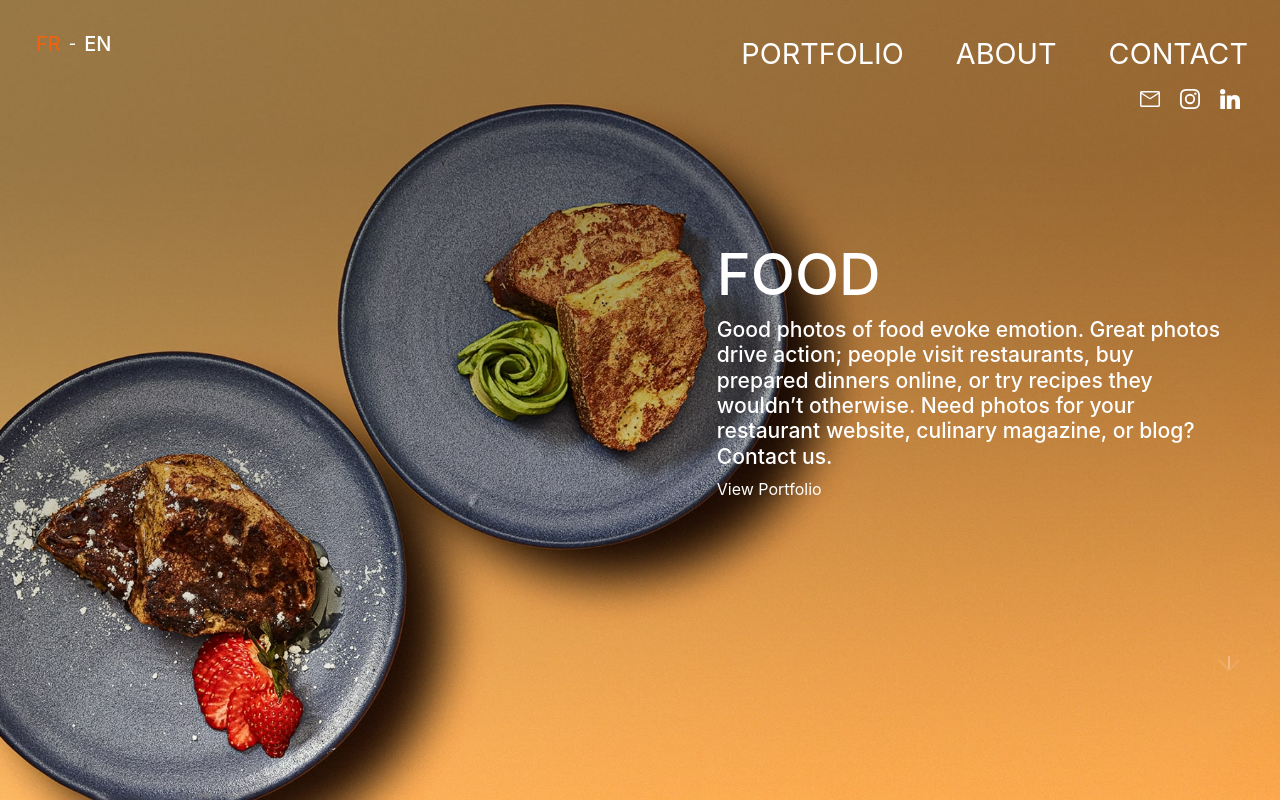
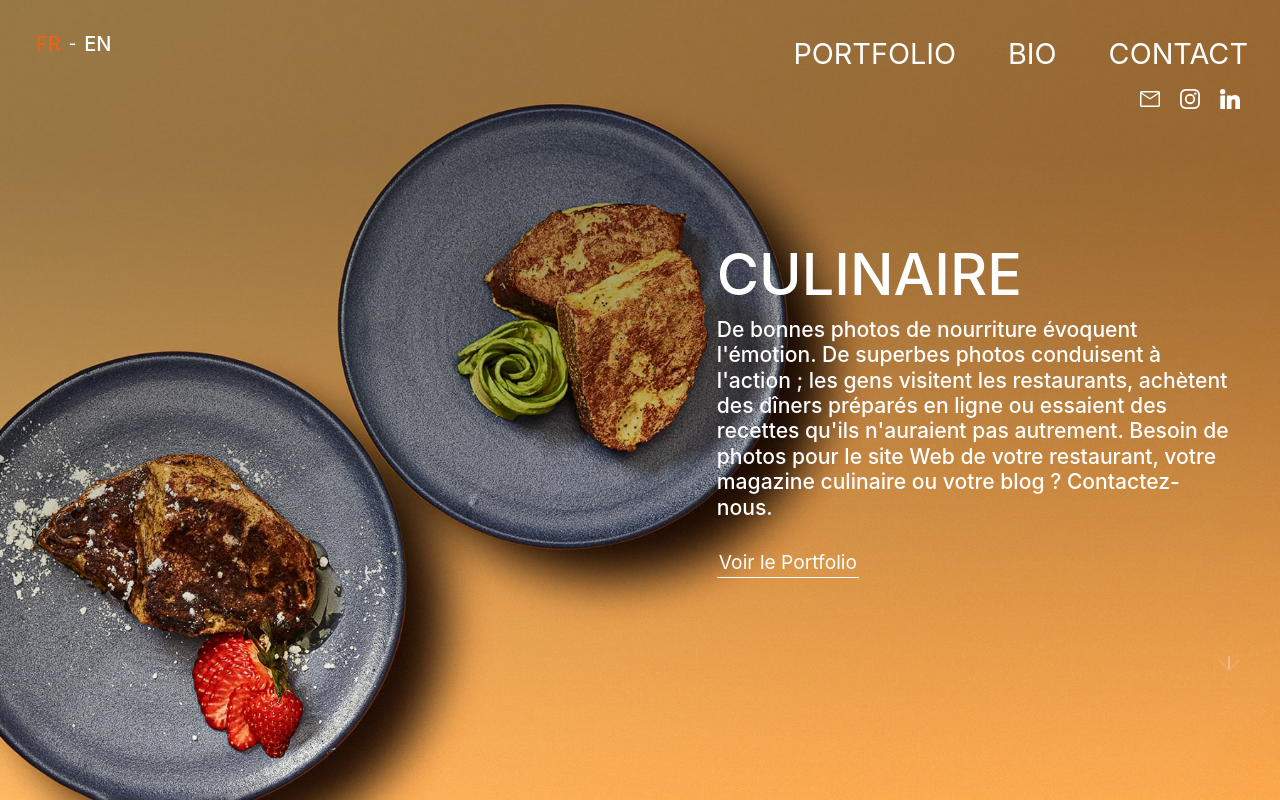
Before and after one commit to FleuryCode/FleuryPhotography, a Next.js app: page / in a window 1280 px wide. Built offline with nearby package versions, Linux system fonts and the light colour scheme.

Commit message:
feat: added translations for navigation and homepage

```diff
--- a/components/navigation/navigation.component.jsx
+++ b/components/navigation/navigation.component.jsx
@@ -1,6 +1,7 @@
 import Link from 'next/link';
 import { useRouter } from 'next/router';
 import { useState } from 'react';
+import { strings } from '../../translations';
 //Icons
 import MailIcon from '../../public/icons/emailIcon.svg';
 import FleuryLogo from '../../public/icons/fpLogo.svg';
@@ -40,7 +41,7 @@ const Navigation = () => {
             PORTFOLIO
           </Link>
           <Link className={styles.mainNavItem} href={'/about'}>
-            ABOUT
+            {strings[locale].about}
           </Link>
           <Link className={styles.mainNavItem} href={'/contact'}>
             CONTACT
@@ -127,7 +128,7 @@ const Navigation = () => {
               PORTFOLIO
             </Link>
             <Link className={styles.mobileNavItem} href={'/about'}>
-              ABOUT
+              {strings[locale].about}
             </Link>
             <Link className={styles.mobileNavItem} href={'/contact'}>
               CONTACT
--- a/pages/index.jsx
+++ b/pages/index.jsx
@@ -5,6 +5,7 @@ import { useRouter } from 'next/router';
 import { useEffect } from 'react';
 import { useSwipeable } from 'react-swipeable';
 import styles from '../styles/home.module.scss';
+import { strings } from '../translations';
 // Main Images
 import PrimaryLayout from '../layouts/primaryLayout/primaryLayout.component';
 import BeerSplashImage from '../public/images/beersplash_main.jpg';
@@ -108,8 +109,8 @@ const Home = () => {
       onWheel={(e) => scrollEventHandler(e)}
     >
       <Head>
-        <title>Fleury Photography</title>
-        <meta name="description" content="Fleury Photography Description" />
+        <title>{strings[locale].homeTitle}</title>
+        <meta name="description" content={strings[locale].homeDescription} />
         <link rel="icon" href="/favicon.ico" />
       </Head>
       <PrimaryLayout>
@@ -119,6 +120,7 @@ const Home = () => {
           >
             <div className={styles.homeImageContainer}>
               <Image
+                priority
                 layout="fill"
                 objectFit="cover"
                 src={FrenchToastImage}
@@ -126,14 +128,10 @@ const Home = () => {
               />
             </div>
             <div className={styles.homeTextInfo}>
-              <h1>{'FOOD'}</h1>
-              <h2>
-                {
-                  'Good photos of food evoke emotion. Great photos drive action; people visit restaurants, buy prepared dinners online, or try recipes they wouldn’t otherwise. Need photos for your restaurant website, culinary magazine, or blog? Contact us.'
-                }
-              </h2>
+              <h1>{strings[locale].foodHeader}</h1>
+              <h2>{strings[locale].foodBody}</h2>
               <Link href={'/'} className={styles.viewPortfolioButton}>
-                {'View Portfolio'}
+                {strings[locale].viewPortfolio}
               </Link>
             </div>
           </main>
@@ -142,6 +140,7 @@ const Home = () => {
           >
             <div className={styles.homeImageContainer}>
               <Image
+                priority
                 layout="fill"
                 objectFit="cover"
                 src={FloatingBeerImage}
@@ -149,14 +148,10 @@ const Home = () => {
               />
             </div>
             <div className={styles.homeTextInfo}>
-              <h1>{'BEVERAGE'}</h1>
-              <h2>
-                {
-                  'An image is capable of influencing an individual to buy a fine wine, river beer, or happy hour cocktail, and that’s pretty powerful. Fleury Photography can shoot any beverage product to promote your brand and have the public thirsting for more.'
-                }
-              </h2>
+              <h1>{strings[locale].beverageHeader}</h1>
+              <h2>{strings[locale].beverageBody}</h2>
               <Link href={'/'} className={styles.viewPortfolioButton}>
-                {'View Portfolio'}
+                {strings[locale].viewPortfolio}
               </Link>
             </div>
           </div>
@@ -165,6 +160,7 @@ const Home = () => {
           >
             <div className={styles.homeImageContainer}>
               <Image
+                priority
                 layout="fill"
                 objectFit="cover"
                 src={ElianaBowlImage}
@@ -172,14 +168,10 @@ const Home = () => {
               />
             </div>
             <div className={styles.homeTextInfo}>
-              <h1>{'PRODUCT'}</h1>
-              <h2>
-                {
-                  'Commercial product photography is the house specialty. We have has worked with online retailers, technology vendors, beauty salons, and camera suppliers to give their products personality. Using a delicate balance of lighting and expert photography, we bring to life even the smallest details.'
-                }
-              </h2>
+              <h1>{strings[locale].productHeader}</h1>
+              <h2>{strings[locale].productBody}</h2>
               <Link href={'/'} className={styles.viewPortfolioButton}>
-                {'View Portfolio'}
+                {strings[locale].viewPortfolio}
               </Link>
             </div>
           </div>
@@ -188,6 +180,7 @@ const Home = () => {
           >
             <div className={styles.homeImageContainer}>
               <Image
+                priority
                 layout="fill"
                 objectFit="cover"
                 src={BeerSplashImage}
@@ -195,14 +188,10 @@ const Home = () => {
               />
             </div>
             <div className={styles.homeTextInfo}>
-              <h1>{'VIDEO'}</h1>
-              <h2>
-                {
-                  'Videos are the way forward. A good video can invoke someone to come to your restaurant, buy your beer or try your beauty products. Let us bring your vision into motion with our videography.'
-                }
-              </h2>
+              <h1>{strings[locale].videoHeader}</h1>
+              <h2>{strings[locale].videoBody}</h2>
               <Link href={'/'} className={styles.viewPortfolioButton}>
-                {'View Portfolio'}
+                {strings[locale].viewPortfolio}
               </Link>
             </div>
           </div>
--- a/styles/home.module.scss
+++ b/styles/home.module.scss
@@ -49,7 +49,7 @@
                     font-size: 132%;
                 }
 
-                .viewPortfolioButton {
+                a {
                     text-decoration: none;
                     color: white;
                     margin-top: 20px;
--- a/translations.js
+++ b/translations.js
@@ -1,4 +1,35 @@
 export const strings = {
-    en: {},
-    fr: {}
+    en: {
+        //Navigation
+        about: 'ABOUT',
+        //HomePage
+        homeDescription: 'Fleury Photography is an international food photographer and videographer based out of Nice, France. Specializing in food, beverage and product photography. Need creative lifestyle product photography? Feel free to contact us.',
+        homeTitle: 'Commercial Food & Product Photographer | Nice France',
+        foodHeader: 'FOOD',
+        foodBody: 'Good photos of food evoke emotion. Great photos drive action; people visit restaurants, buy prepared dinners online, or try recipes they wouldn’t otherwise. Need photos for your restaurant website, culinary magazine, or blog? Contact us.',
+        beverageHeader: 'BEVERAGE',
+        beverageBody: "An image is capable of influencing an individual to buy a fine wine, river beer, or happy hour cocktail, and that’s pretty powerful. Fleury Photography can shoot any beverage product to promote your brand and have the public thirsting for more.",
+        productHeader: "PRODUCT",
+        productBody: "Commercial product photography is the house specialty. We have has worked with online retailers, technology vendors, beauty salons, and camera suppliers to give their products personality. Using a delicate balance of lighting and expert photography, we bring to life even the smallest details.",
+        videoHeader: "VIDEO",
+        videoBody: "Videos are the way forward. A good video can invoke someone to come to your restaurant, buy your beer or try your beauty products. Let us bring your vision into motion with our videography.",
+        viewPortfolio: "View Portfolio",
+
+    },
+    fr: {
+        //Navigation
+        about: 'BIO',
+        //HomePage
+        homeDescription: "Fleury Photography est un photographe et vidéaste culinaire international basé à Nice, France. Spécialisé dans la photographie culinaire, boissons et produits. Avez-vous besoin de photos culinaires pour votre restaurant ? N'hésitez pas à nous contactez.",
+        homeTitle: 'Photographe Culinaire & Produits Commercial | Nice France',
+        foodHeader: 'CULINAIRE',
+        foodBody: "De bonnes photos de nourriture évoquent l'émotion. De superbes photos conduisent à l'action ; les gens visitent les restaurants, achètent des dîners préparés en ligne ou essaient des recettes qu'ils n'auraient pas autrement. Besoin de photos pour le site Web de votre restaurant, votre magazine culinaire ou votre blog ? Contactez-nous.",
+        beverageHeader: 'BOISSON',
+        beverageBody: "Une image est capable d'influencer un individu à acheter un bon vin, une bière ou un cocktail à l'heure de l'apéritif, et c'est assez puissant. Fleury Photography peut photographier n'importe quel produit de boisson pour promouvoir votre marque et donner envie au public d'en redemander.",
+        productHeader: "PRODUIT",
+        productBody: "La photographie commerciale de produits est la spécialité de la maison. Nous avons travaillé avec des détaillants en ligne, des fournisseurs de technologies, des salons de beauté et des fournisseurs d'appareils photo pour donner de la personnalité à leurs produits. En utilisant un équilibre délicat entre éclairage et photographie experte, nous donnons vie aux moindres détails.",
+        videoHeader: "VIDÉO",
+        videoBody: "Les vidéos sont la voie à suivre. Une bonne vidéo peut inciter quelqu'un à venir dans votre restaurant, acheter votre bière ou essayer vos produits de beauté. Laissez-nous mettre votre vision en mouvement avec notre vidéographie.",
+        viewPortfolio: "Voir le Portfolio",
+    }
 }
```
